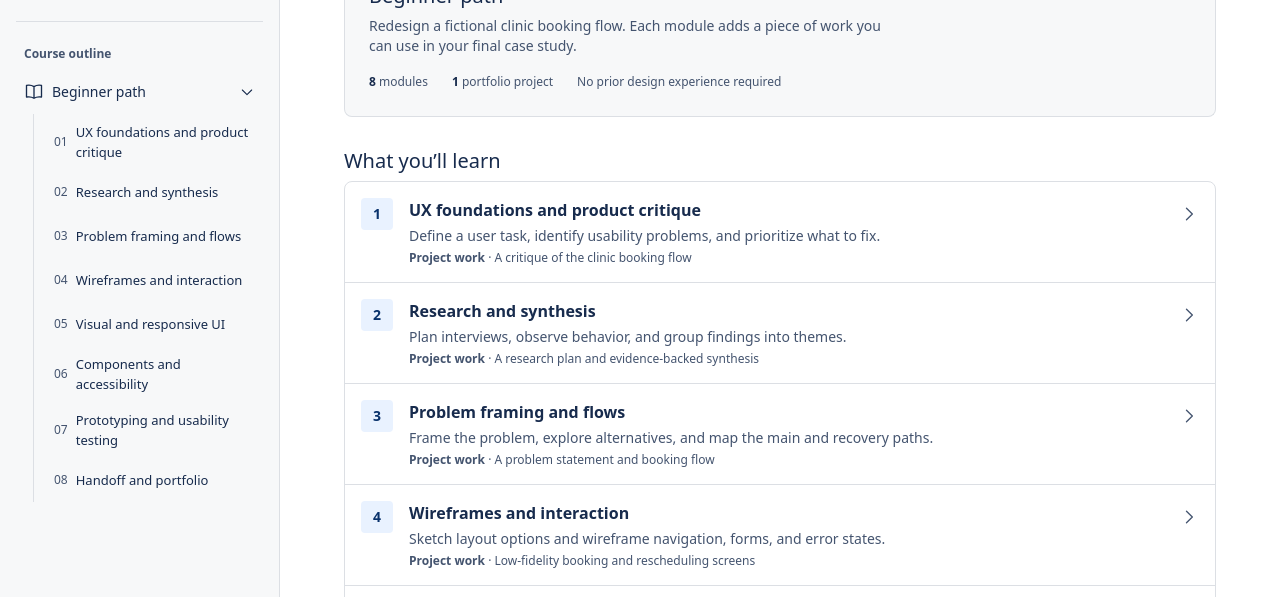
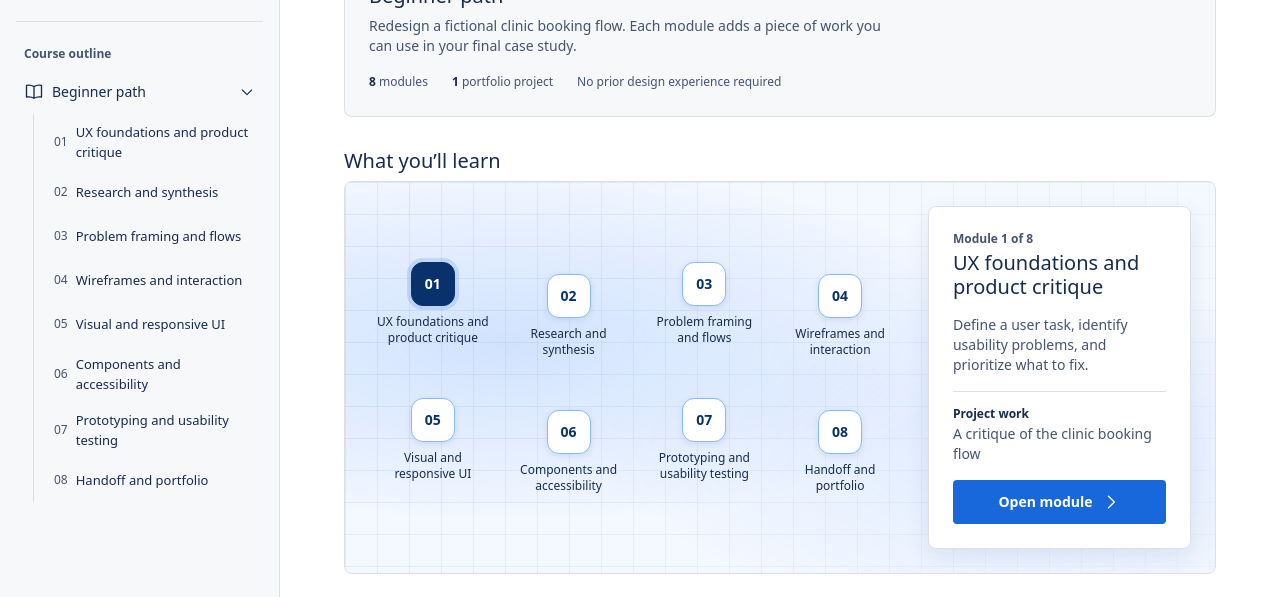
Before and after one commit to baskar-17/ux-learning, a plain HTML site: page index.html in a window 1280 px wide. Both pictures are taken after a click on the link "Course roadmap". Shown: the part 267-864 px from the top of the page. Drawn offline with Linux system fonts and the light colour scheme.

Commit message:
Turn the course roadmap into an interactive checkpoint map

```diff
--- a/index.html
+++ b/index.html
@@ -64,19 +64,64 @@ main p { margin:0; color:var(--muted); }
 .path-facts li { color:var(--muted); }
 .path-facts strong { color:var(--text); }
 .roadmap section + section { margin-top:32px; }
-.roadmap-modules { padding:0; margin:0; border:1px solid var(--border); border-radius:8px; list-style:none; }
-.roadmap-modules li + li { border-top:1px solid var(--border); }
-.roadmap-module { display:grid; grid-template-columns:32px minmax(0,1fr) 20px; align-items:start; gap:16px; padding:16px; color:var(--text); text-decoration:none; }
-.roadmap-modules li:first-child a { border-radius:7px 7px 0 0; }
-.roadmap-modules li:last-child a { border-radius:0 0 7px 7px; }
-.roadmap-module:hover { background:var(--surface); }
-.roadmap-module:hover strong { color:var(--blue-800); text-decoration:underline; }
-.step-number { display:grid; place-items:center; height:32px; border-radius:4px; color:var(--blue-900); background:var(--selected); font-weight:600; }
-.module-copy { display:grid; gap:4px; }
-.module-copy strong { font-size:16px; line-height:24px; }
-.module-copy span { color:var(--muted); }
-.module-copy small { color:var(--muted); font-size:12px; line-height:16px; }
-.roadmap-module > .icon { margin-top:6px; color:var(--muted); }
+.checkpoint-map {
+  --grid:rgba(24,104,219,.10);
+  position:relative;
+  isolation:isolate;
+  display:grid;
+  grid-template-columns:minmax(0,1fr) minmax(248px,32%);
+  align-items:center;
+  gap:24px;
+  padding:24px;
+  overflow:hidden;
+  border:1px solid var(--border);
+  border-radius:8px;
+  background:#f4f8ff;
+}
+.checkpoint-map::before,.checkpoint-map::after { content:""; position:absolute; pointer-events:none; z-index:-1; }
+.checkpoint-map::before {
+  inset:0;
+  background-image:linear-gradient(var(--grid) 1px,transparent 1px),linear-gradient(90deg,var(--grid) 1px,transparent 1px);
+  background-size:32px 32px;
+  mask-image:linear-gradient(112deg,#000,rgba(0,0,0,.25));
+}
+.checkpoint-map::after {
+  inset:-30%;
+  background:radial-gradient(ellipse at 30% 45%,rgba(89,153,255,.23),transparent 37%),radial-gradient(ellipse at 67% 62%,rgba(89,153,255,.12),transparent 32%);
+  animation:map-drift 16s ease-in-out infinite alternate;
+}
+@keyframes map-drift { to { transform:translate3d(8%,-7%,0); opacity:.6; } }
+.checkpoints { display:grid; grid-template-columns:repeat(4,minmax(0,1fr)); gap:32px 8px; padding:0; margin:0; list-style:none; }
+.checkpoints li:nth-child(even) { transform:translateY(12px); }
+.checkpoint { display:grid; justify-items:center; align-content:start; gap:8px; width:100%; min-height:104px; padding:4px; border:0; border-radius:6px; background:transparent; text-align:center; }
+.checkpoint-number { display:grid; place-items:center; width:44px; height:44px; border:1px solid #85b8ff; border-radius:12px; background:var(--white); color:var(--blue-900); font-weight:600; font-variant-numeric:tabular-nums; box-shadow:0 2px 6px rgba(9,50,108,.10); transition:background .16s,color .16s,transform .16s; }
+.checkpoint-label { font-size:12px; line-height:16px; font-weight:500; overflow-wrap:anywhere; }
+.checkpoint[aria-current="true"] .checkpoint-number { background:var(--blue-900); border-color:var(--blue-900); color:var(--white); box-shadow:0 0 0 4px rgba(24,104,219,.16); }
+.checkpoint:hover .checkpoint-number { transform:translateY(-2px); }
+.checkpoint-detail { align-self:stretch; display:grid; align-content:center; gap:16px; min-height:280px; padding:24px; background:var(--white); border:1px solid var(--border); border-radius:8px; box-shadow:0 8px 24px rgba(9,50,108,.09); }
+.checkpoint-detail h3 { margin:4px 0 0; font-size:20px; line-height:24px; font-weight:500; }
+.checkpoint-detail .detail-index { font-size:12px; line-height:16px; font-weight:600; }
+.detail-work { border-top:1px solid var(--border); padding-top:12px; }
+.detail-work strong { display:block; color:var(--text); font-size:12px; }
+.course-cta { display:flex; align-items:center; justify-content:center; gap:8px; min-height:44px; padding:8px 16px; color:var(--white); background:var(--blue-700); border-radius:4px; text-decoration:none; font-weight:600; }
+.course-cta:hover { background:var(--blue-800); }
+.course-cta:active { background:var(--blue-900); }
+@media (max-width:1120px) {
+  .checkpoint-map { grid-template-columns:minmax(0,1fr); }
+  .checkpoint-detail { min-height:0; }
+}
+@media (max-width:480px) {
+  .checkpoint-map { padding:16px; gap:16px; }
+  .checkpoints { grid-template-columns:repeat(2,minmax(0,1fr)); gap:12px; }
+  .checkpoints li:nth-child(even) { transform:none; }
+  .checkpoint { min-height:80px; }
+  .checkpoint-detail { padding:16px; }
+}
+@media (prefers-reduced-motion:reduce) {
+  .checkpoint-map::after { animation:none; }
+  .checkpoint-number { transition:none; }
+  .checkpoint:hover .checkpoint-number { transform:none; }
+}
 .curriculum-notes { border-top:1px solid var(--border); padding-top:16px; }
 .curriculum-notes summary { display:flex; align-items:center; gap:8px; min-height:44px; font-weight:600; width:fit-content; }
 .curriculum-notes ul { padding-left:20px; display:grid; gap:8px; }
@@ -84,7 +129,6 @@ main p { margin:0; color:var(--muted); }
 .module-plan a { width:fit-content; }
 @media (max-width:480px) {
   .path-overview { padding:16px; }
-  .roadmap-module { gap:8px; padding:16px 8px; }
 }
 dialog { position:fixed; inset:0 auto 0 0; margin:0; padding:0; border:0; width:min(320px,calc(100% - 32px)); height:100%; max-height:none; max-width:none; background:var(--surface); color:var(--text); }
 dialog[open] { display:flex; flex-direction:column; }
@@ -198,19 +242,22 @@ function roadmapContent() {
     </section>
     <section aria-labelledby="modules-title">
       <h2 id="modules-title">What you’ll learn</h2>
-      <ol class="roadmap-modules">
-        ${modules.map((module, i) => `<li>
-          <a class="roadmap-module" href="#module-${i + 1}">
-            <span class="step-number" aria-hidden="true">${i + 1}</span>
-            <span class="module-copy">
-              <strong>${module.title}</strong>
-              <span>${module.skills}</span>
-              <small><b>Project work</b> · ${module.deliverable}</small>
-            </span>
-            ${icon('next')}
-          </a>
-        </li>`).join('')}
-      </ol>
+      <div class="checkpoint-map">
+        <ol class="checkpoints" aria-label="Module checkpoints">
+          ${modules.map((module, i) => `<li>
+            <button type="button" class="checkpoint" data-module="${i}" aria-controls="checkpoint-detail">
+              <span class="checkpoint-number">${String(i + 1).padStart(2, '0')}</span>
+              <span class="checkpoint-label">${module.title}</span>
+            </button>
+          </li>`).join('')}
+        </ol>
+        <article class="checkpoint-detail" id="checkpoint-detail" aria-labelledby="checkpoint-title">
+          <div><p class="detail-index"></p><h3 id="checkpoint-title"></h3></div>
+          <p class="detail-skills"></p>
+          <p class="detail-work"><strong>Project work</strong><span></span></p>
+          <a class="course-cta" href="#module-1">Open module ${icon('next')}</a>
+        </article>
+      </div>
     </section>
     <section class="curriculum-notes" aria-label="Curriculum references">
       <details>
@@ -223,6 +270,39 @@ function roadmapContent() {
   </div>`;
 }
 
+function initCheckpoints(content) {
+  const buttons = [...content.querySelectorAll('.checkpoint')];
+  const card = content.querySelector('.checkpoint-detail');
+  const cta = card.querySelector('.course-cta');
+
+  function select(index) {
+    const module = modules[index];
+    buttons.forEach((button, i) => {
+      if (i === index) button.setAttribute('aria-current', 'true');
+      else button.removeAttribute('aria-current');
+    });
+    card.querySelector('.detail-index').textContent = 'Module ' + (index + 1) + ' of ' + modules.length;
+    card.querySelector('h3').textContent = module.title;
+    card.querySelector('.detail-skills').textContent = module.skills;
+    card.querySelector('.detail-work span').textContent = module.deliverable;
+    cta.hash = 'module-' + (index + 1);
+    cta.setAttribute('aria-label', 'Open module: ' + module.title);
+  }
+
+  buttons.forEach((button, index) => {
+    button.addEventListener('pointerenter', event => {
+      if (event.pointerType === 'mouse' && !cta.matches(':focus-visible')) select(index);
+    });
+    button.addEventListener('focus', () => select(index));
+    button.addEventListener('click', () => {
+      select(index);
+      cta.focus({preventScroll:true});
+      card.scrollIntoView({block:'nearest'});
+    });
+  });
+  select(0);
+}
+
 function render(focus = false) {
   const route = location.hash.slice(1);
   const key = pages.has(route) ? route : 'dashboard';
@@ -233,6 +313,7 @@ function render(focus = false) {
   const content = main.querySelector('#page-content');
   if (key === 'roadmap') {
     content.innerHTML = roadmapContent();
+    initCheckpoints(content);
   } else if (key.startsWith('module-')) {
     const module = modules[Number(key.slice(7)) - 1];
     content.innerHTML = `<section class="roadmap module-plan" aria-label="Module plan">
```
